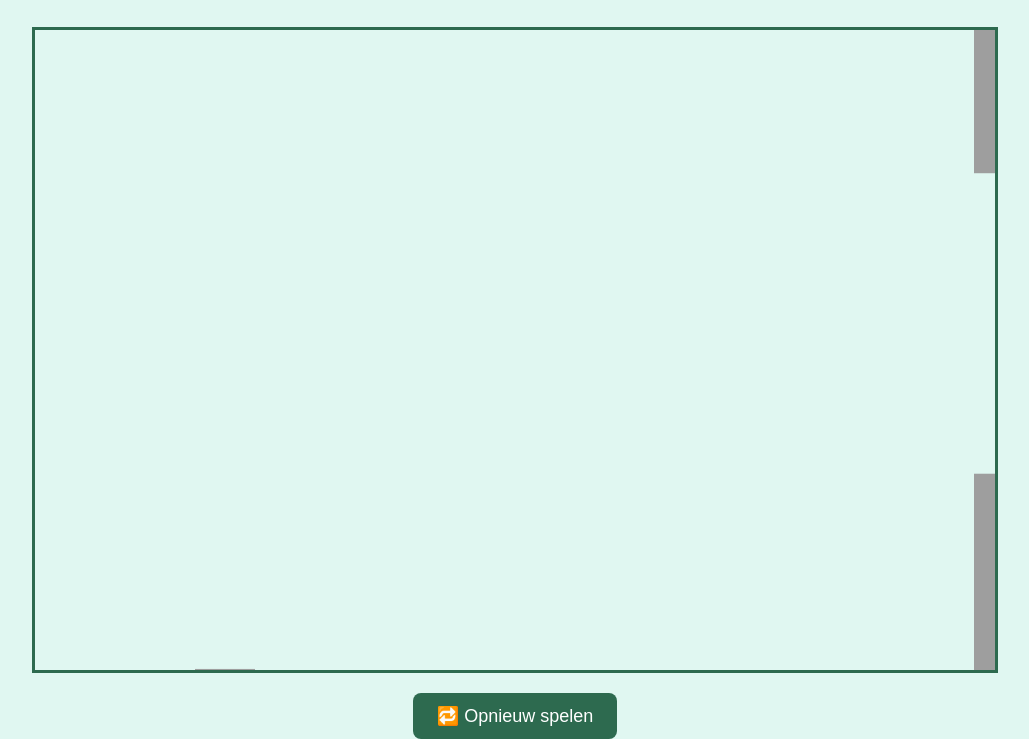
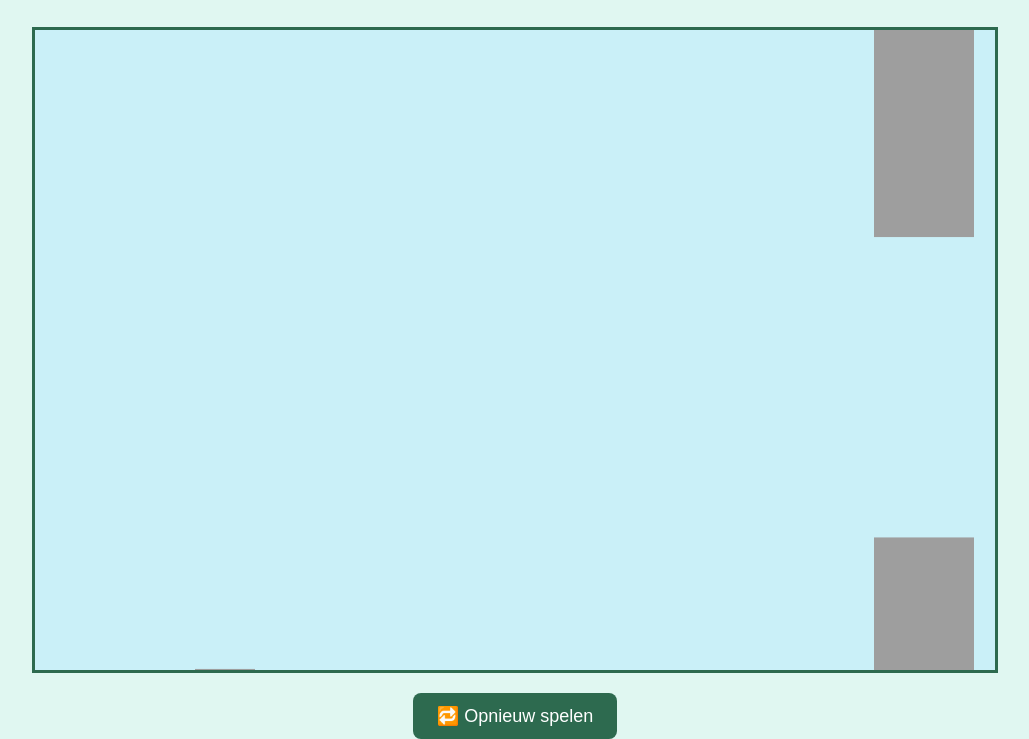
Before and after one commit to KAASPINDAKIND/flappy-baguette2, a plain HTML site: page index.html in a window 1280 px wide. Shown: the part 74-813 px from the top of the page, without its empty margins (125-1154 px from the left). Drawn offline with Linux system fonts and the light colour scheme.

Commit message:
Update index.html

```diff
--- a/index.html
+++ b/index.html
@@ -1,7 +1,7 @@
 <!DOCTYPE html>
 <html lang="nl">
 <head>
-  <meta charset="UTF-8">
+  <meta charset="UTF-8" />
   <title>Flappy Baguette 2</title>
   <style>
     body {
@@ -10,13 +10,14 @@
       display: flex;
       flex-direction: column;
       align-items: center;
+      font-family: Arial, sans-serif;
     }
-
     canvas {
       border: 3px solid #2d6a4f;
       margin-top: 20px;
+      background-color: #caf0f8;
+      display: block;
     }
-
     #restartBtn {
       display: none;
       padding: 12px 24px;
@@ -28,14 +29,12 @@
       border-radius: 8px;
       cursor: pointer;
     }
-
     #restartBtn:hover {
       background-color: #22543d;
     }
   </style>
 </head>
 <body>
-
   <h1>Flappy Baguette 2 🥖</h1>
 
   <canvas id="gameCanvas" width="960" height="640"></canvas>
@@ -46,14 +45,20 @@
     const ctx = canvas.getContext("2d");
     const restartBtn = document.getElementById("restartBtn");
 
-    let gravity = 0.22;
+    const gravity = 0.22;
     const jump = -9;
     const pipeWidth = 100;
     const pipeGapMax = 300;
     const pipeGapMin = 220;
     const pipeSpeedIncrement = 0.5;
 
-    let score, highScore = 0, bird, pipes, gameRunning, pipeSpeed = 2.2, currentPipeGap;
+    let score = 0;
+    let highScore = 0;
+    let bird;
+    let pipes = [];
+    let gameRunning = false;
+    let pipeSpeed = 2.2;
+    let currentPipeGap = pipeGapMax;
 
     const birdImg = new Image();
     birdImg.src = "https://baguettistans.wordpress.com/wp-content/uploads/2025/05/oip.jpg";
@@ -61,99 +66,123 @@
     const pipeImg = new Image();
     pipeImg.src = "https://baguettistans.wordpress.com/wp-content/uploads/2025/05/chjpdmf0zs9sci9pbwfnzxmvd2vic2l0zs8ymdiyltewl2zyzgvzc2vydf9yyxnwymvycmllc193aglwx2nyzwftlwltywdllwpvyjeymdgucg5n.jpg";
 
-    function initGame() {
+    function resetGame() {
       score = 0;
+      pipeSpeed = 2.2;
       currentPipeGap = pipeGapMax;
-      pipeSpeed = 2.2;
-      gameRunning = true;
       bird = {
         x: 160,
         y: 300,
         width: 60,
         height: 45,
-        velocity: 0
+        velocity: 0,
       };
-      pipes = [{ x: canvas.width + 100, offset: Math.random() * 200 - 100 }];
+      pipes = [];
+
+      // Start met 3 pipes, netjes verspreid over het speelveld
+      const spacing = 400;
+      for(let i = 0; i < 3; i++) {
+        pipes.push({
+          x: canvas.width + i * spacing,
+          offset: Math.random() * 200 - 100,
+          passed: false // om score correct te tellen
+        });
+      }
+      gameRunning = true;
       restartBtn.style.display = "none";
       draw();
     }
 
-    document.addEventListener("keydown", function (e) {
-      if (e.code === "Space") {
-        if (gameRunning) {
+    document.addEventListener("keydown", e => {
+      if(e.code === "Space") {
+        if(gameRunning) {
           bird.velocity = jump;
         } else {
-          initGame();
+          resetGame();
         }
       }
     });
 
-    restartBtn.addEventListener("click", initGame);
+    restartBtn.addEventListener("click", resetGame);
 
     function gameOver() {
       gameRunning = false;
       restartBtn.style.display = "inline-block";
-      highScore = Math.max(highScore, score);
+      if(score > highScore) highScore = score;
     }
 
     function draw() {
-      if (!gameRunning) return;
+      if(!gameRunning) return;
 
       ctx.clearRect(0, 0, canvas.width, canvas.height);
+
+      // Teken vogel
       ctx.drawImage(birdImg, bird.x, bird.y, bird.width, bird.height);
 
-      for (let i = 0; i < pipes.length; i++) {
-        const pipeX = pipes[i].x;
-        const offset = pipes[i].offset;
-
+      // Pipes tekenen en bewegen
+      pipes.forEach(pipe => {
         const gap = currentPipeGap;
-        const topHeight = (canvas.height - gap) / 2 + offset;
+        const topHeight = (canvas.height - gap) / 2 + pipe.offset;
         const bottomY = topHeight + gap;
         const bottomHeight = canvas.height - bottomY;
 
-        ctx.drawImage(pipeImg, pipeX, 0, pipeWidth, topHeight);
-        ctx.drawImage(pipeImg, pipeX, bottomY, pipeWidth, bottomHeight);
+        // Bovenste pipe
+        ctx.drawImage(pipeImg, pipe.x, 0, pipeWidth, topHeight);
+        // Onderste pipe
+        ctx.drawImage(pipeImg, pipe.x, bottomY, pipeWidth, bottomHeight);
 
-        // Collision
+        // Botst met vogel?
         if (
-          bird.x < pipeX + pipeWidth &&
-          bird.x + bird.width > pipeX &&
+          bird.x < pipe.x + pipeWidth &&
+          bird.x + bird.width > pipe.x &&
           (bird.y < topHeight || bird.y + bird.height > bottomY)
         ) {
           gameOver();
           return;
         }
 
-        pipes[i].x -= pipeSpeed;
+        // Pipe bewegen
+        pipe.x -= pipeSpeed;
 
-        if (pipeX === 600) {
-          pipes.push({
-            x: canvas.width,
-            offset: Math.random() * 200 - 100
-          });
-        }
-
-        if (pipeX + pipeWidth === bird.x) {
+        // Score tellen als bird langs pipe is
+        if(!pipe.passed && pipe.x + pipeWidth < bird.x) {
+          pipe.passed = true;
           score++;
 
-          if (score % 5 === 0 && currentPipeGap > pipeGapMin) {
+          // Gat kleiner maken elke 5 punten, minimaal pipeGapMin
+          if(score % 5 === 0 && currentPipeGap > pipeGapMin) {
             currentPipeGap -= 5;
           }
 
-          if (score % 10 === 0) {
+          // Versnellen elke 10 punten
+          if(score % 10 === 0) {
             pipeSpeed += pipeSpeedIncrement;
           }
         }
+      });
+
+      // Verwijder pipes die uit beeld zijn en voeg nieuwe toe
+      if(pipes.length > 0 && pipes[0].x + pipeWidth < 0) {
+        pipes.shift();
+        const lastX = pipes.length > 0 ? pipes[pipes.length - 1].x : canvas.width;
+        pipes.push({
+          x: lastX + 400,
+          offset: Math.random() * 200 - 100,
+          passed: false,
+        });
       }
 
+      // Gravity toepassen op vogel
       bird.velocity += gravity;
       bird.y += bird.velocity;
 
-      if (bird.y > canvas.height || bird.y < 0) {
+      // Buiten het scherm = game over
+      if(bird.y > canvas.height || bird.y < 0) {
         gameOver();
         return;
       }
 
+      // Score en Highscore tonen linksboven
       ctx.fillStyle = "black";
       ctx.font = "22px Arial";
       ctx.fillText("Score: " + score, 20, 40);
@@ -162,8 +191,7 @@
       requestAnimationFrame(draw);
     }
 
-    initGame();
+    resetGame();
   </script>
-
 </body>
 </html>
```
